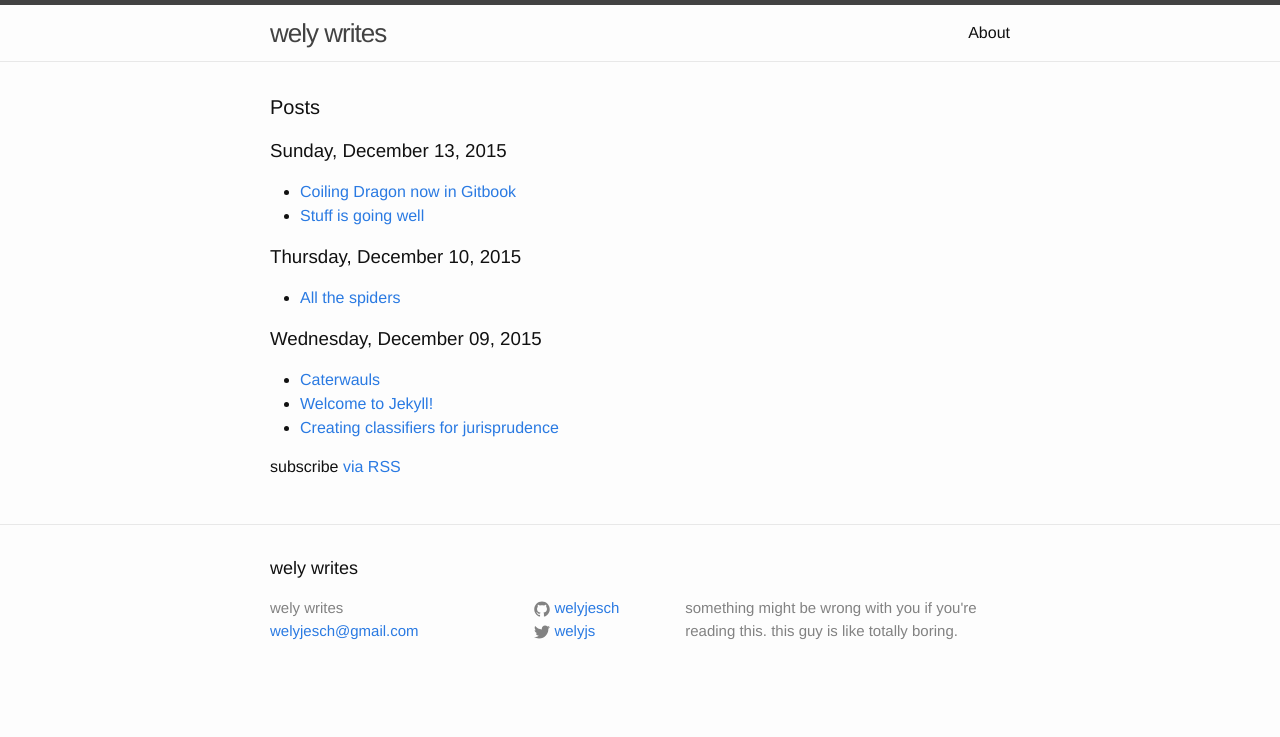
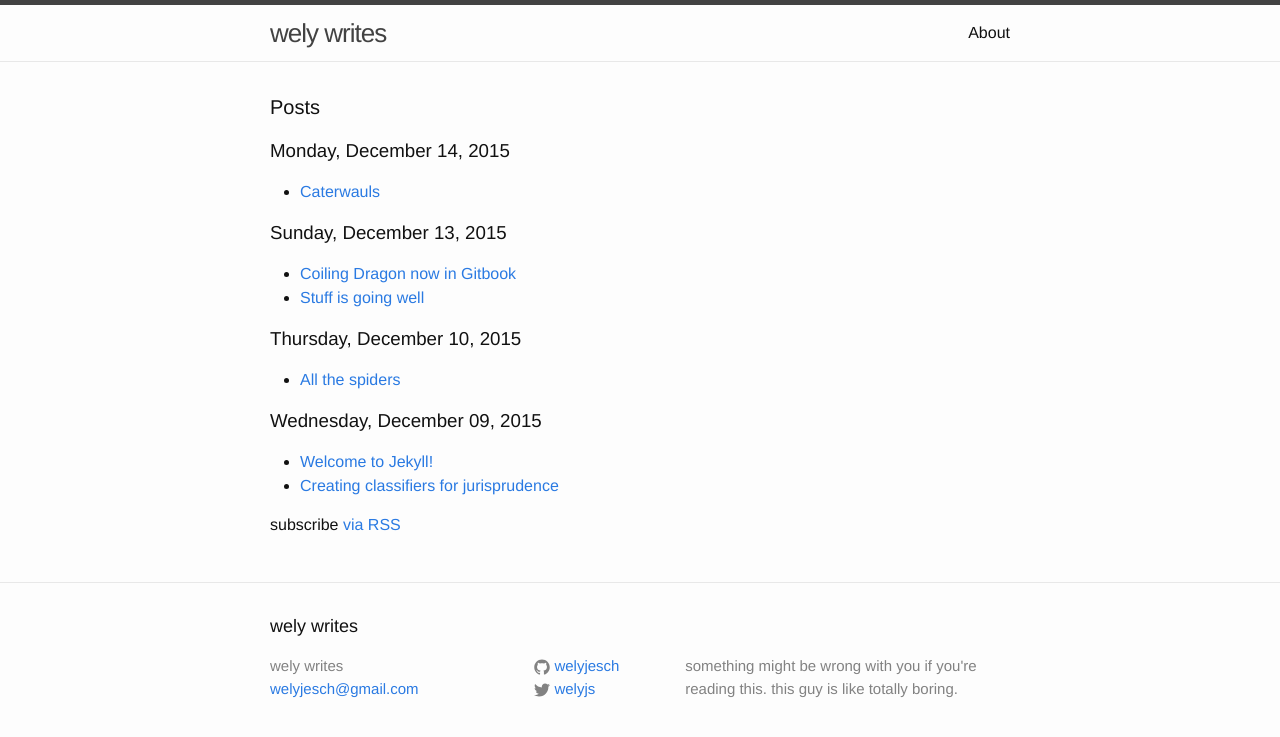
Before and after one commit to welyjesch/welyjesch.github.io, a Jekyll site: the page built from index.html, in a window 1280 px wide. Shown: the top 737 px of the page. Built offline with Jekyll 4.4.1, drawn with Linux system fonts in a browser that asks for light colours.

Commit message:
fix post date of stupid post

```diff
--- a/_posts/2015-12-14-caterwauls.markdown
+++ b/_posts/2015-12-14-caterwauls.markdown
@@ -1,7 +1,7 @@
 ---
 layout: post
 title:  "Caterwauls"
-date:   2015-12-09 01:03:44
+date:   2015-12-14 00:23:44
 categories: random
 ---
 Couldn't think of a better title than what the cat is doing outside the window.
```
